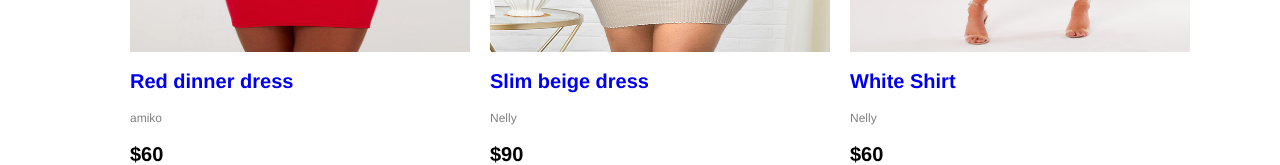
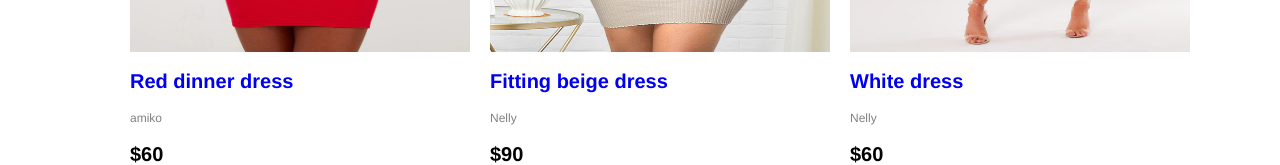
Before and after one commit to Conziello/shopmaxx, a React (Create React App) app in the folder frontend/: page / in a window 1280 px wide. Shown: the part 364-529 px from the top of the page. Built offline with nearby package versions, Linux system fonts and the light colour scheme.

Commit message:
sidebar animation

```diff
--- a/frontend/src/App.js
+++ b/frontend/src/App.js
@@ -58,7 +58,7 @@ function App() {
             <div className="product">
               <img className="product-image" src="images/d2.jpg" alt="product" />
               <div className="product-name">
-                <a href="product.html">Slim beige dress</a>
+                <a href="product.html">Fitting beige dress</a>
               </div>
               <div className="product-brand">Nelly</div>
               <div className="product-price">$90</div>
@@ -69,7 +69,7 @@ function App() {
             <div className="product">
               <img className="product-image" src="images/d3.jpg" alt="product" />
               <div className="product-name">
-                <a href="product.html">White Shirt</a>
+                <a href="product.html">White dress</a>
               </div>
               <div className="product-brand">Nelly</div>
               <div className="product-price">$60</div>
--- a/frontend/src/index.css
+++ b/frontend/src/index.css
@@ -113,6 +113,7 @@ a:hover{
 .sidebar{
   position: fixed;
   transform: translateX(-30rem);
+  transition: all .5se;
   width: 30rem;
   background-color: #f0f0f0;
   height: 100%;
```
Also changed, not shown: 1 other file (tests, documents, lock files or other folders).
